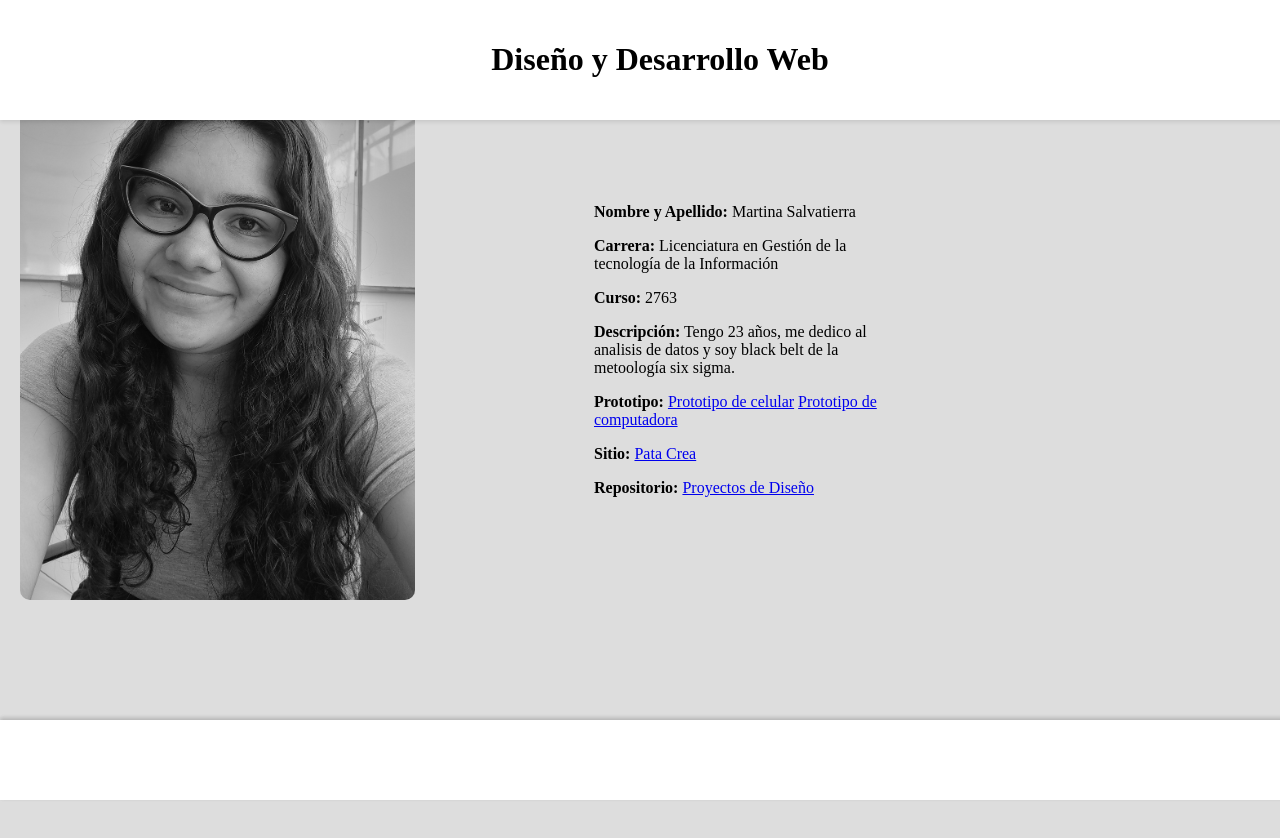
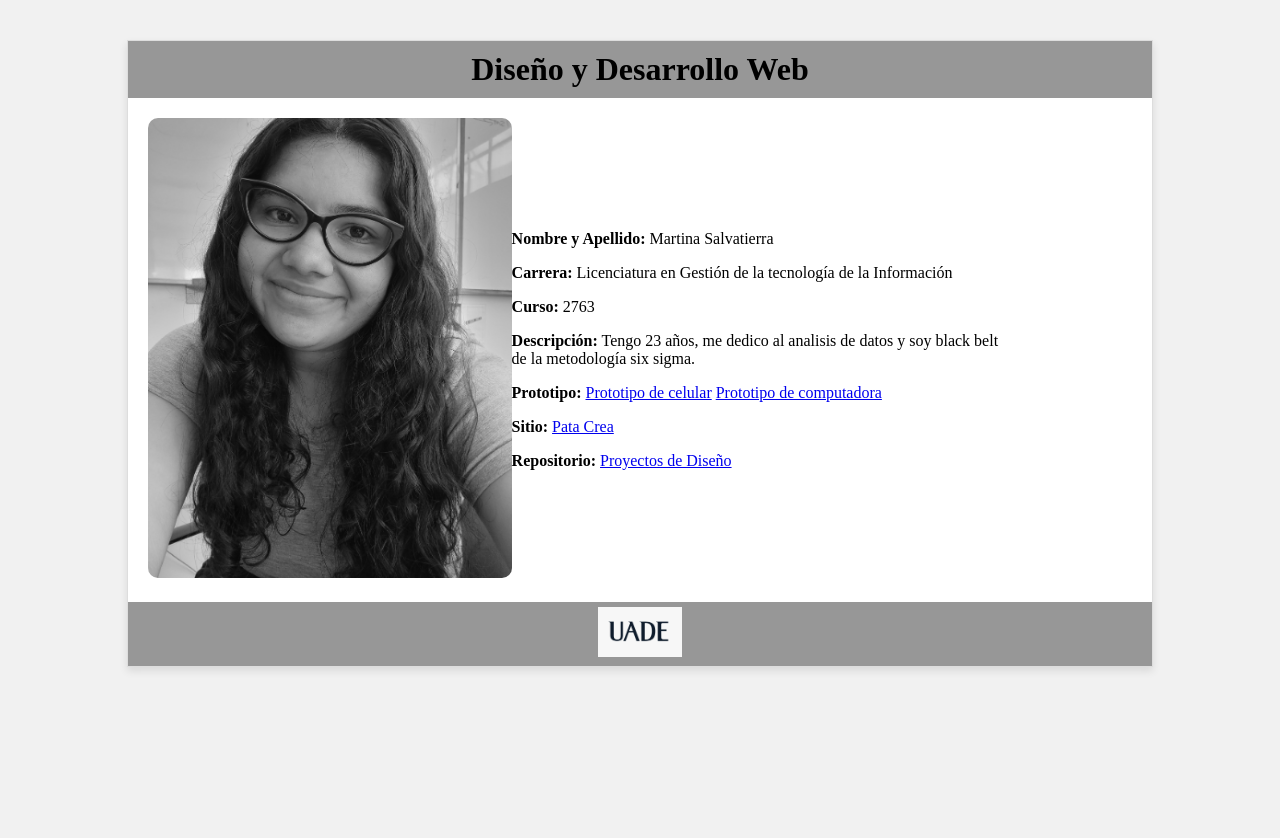
Before and after one commit to MartinaS22/Parcial, a plain HTML site: page index.html in a window 1280 px wide. After the commit the page ends 800 px from the top, so only its background shows below. Drawn offline with Linux system fonts and the light colour scheme.

Commit message:
Add files via upload

```diff
--- a/estilos.CSS
+++ b/estilos.CSS
@@ -1,32 +1,46 @@
 /* Estilos para el cuerpo de la página */
 body {
-    background-color: #dddddd; /* Color de fondo gris */
+    background-color: #f1f1f1; /* Color de fondo gris */
+    height: 100%; /* Ajustar la altura del cuerpo al 100% del viewport */
     margin: 0; /* Eliminar margen predeterminado del cuerpo */
     padding: 0; /* Eliminar el relleno predeterminado del cuerpo */
-    height: 100%; /* Ajustar la altura del cuerpo al 100% del viewport */
 }
 
 .contenido {
-    justify-content: center; /* Centra los elementos horizontalmente */
-    position: relative;
-    width: 100%;
-    height: 100%;
+    display: flex;
+    flex-direction: column;
+    justify-content: space-between;
+    align-items: center;
+    background-color: #ffffff; /* Fondo blanco para la tarjeta */
+    border: 1px solid #dddddd; /* Borde gris claro */
+    box-shadow: 0 4px 8px rgba(0, 0, 0, 0.1); /* Sombra para dar efecto de tarjeta */
+    padding: 0; /* Eliminar el relleno interior */
+    margin: 40px auto; /* Margen superior e inferior para separarla del borde de la página */
+    width: 80%;
+    max-width: 1200px; /* Ancho máximo para evitar que crezca demasiado en pantallas grandes */
+    height: auto; /* Ajustar la altura automáticamente */
+}
+
+.barra-superior, .barra-inferior {
+    width: 100%; /* Asegurar que las barras ocupen todo el ancho del contenedor */
+    background-color: #979797;
+    text-align: center; /* Centrar el contenido */
 }
 
 .barra-superior {
-    position: fixed;
-    top: 0;
-    left: 0;
-    width: 100%;
-    background-color: #ffffff;
-    z-index: 1;
-    padding: 20px;
-    box-shadow: 0 2px 4px rgba(0,0,0,0.1);
-    height: 10%; /* Ajustar la altura de la barra inferior al 20% del viewport */
+    padding: 10px 0; /* Añadir relleno superior e inferior */
 }
 
-.barra-superior h1{
-    text-align: center;
+.barra-superior h1 {
+    margin: 0; /* Eliminar márgenes del h1 */
+}
+
+.barra-inferior {
+    padding: 5px 0; /* Añadir relleno superior e inferior */
+}
+
+.barra-inferior img {
+    max-height: 50px; /* Ajustar la altura máxima de la imagen */
 }
 
 .contenido-medio {
@@ -34,22 +48,20 @@ body {
     flex-direction: row;
     justify-content: space-between;
     align-items: center;
-    margin-top: 80px;
-    padding: 20px;
+    padding: 20px; /* Añadir relleno interno */
     box-sizing: border-box;
-    margin-bottom: 20%;
-    height: calc(100% - 100px);
+    width: 100%; /* Asegurar que ocupe todo el ancho del contenedor */
 }
 
-
-.contenido-medio img {
+.contenido-medio .foto img {
     max-width: 100%;
     height: auto;
     border-radius: 10px;
 }
 
-.contenido-medio p {
-    max-width: 45%;
+.contenido-medio .texto p {
+    max-width: 80%;
+    font-size: 16px;
 }
 
 @media screen and (max-width: 768px) {
@@ -60,27 +72,7 @@ body {
 
     .contenido-medio img,
     .contenido-medio p {
-        max-width: 90%;
+        max-width: 80%;
         height: auto;
     }
 }
-
-.barra-inferior {
-    position: fixed;
-    bottom: 0;
-    left: 0;
-    width: 100%;
-    background-color: #ffffff;
-    z-index: 1;
-    padding: 20px;
-    box-shadow: 0 -2px 4px rgba(0,0,0,0.1);
-    height: 5%;
-}
- /* Estilo adicional para la imagen en la barra inferior */
-.barra-inferior img {
-    /*width: 100%;*/
-    height: 20px;
-    display: block;
-    margin: auto;
-
-}
--- a/index.html
+++ b/index.html
@@ -12,7 +12,9 @@
             </h1>
         </div>
         <div class="contenido-medio">
-            <img src="imagen1.png">
+            <div class="foto">
+                <img src="imagen1.png">
+            </div>
             <div class="texto">
                 <p>
                     <b>Nombre y Apellido:</b> Martina Salvatierra
@@ -24,7 +26,7 @@
                     <b>Curso:</b> 2763
                 </p>
                 <p>
-                    <b>Descripción:</b> Tengo 23 años, me dedico al analisis de datos y soy black belt de la metoología six sigma.
+                    <b>Descripción:</b> Tengo 23 años, me dedico al analisis de datos y soy black belt de la metodología six sigma.
                 </p>
                 <p>
                     <b>Prototipo:</b>
@@ -38,11 +40,9 @@
                     <b>Repositorio:</b> <a href="https://github.com/MartinaS22/Proyectos_Dise-o.git">Proyectos de Diseño</a>
                 </p>
             </div>
-            <div class="barra-inferior">
-                <img src="uade.jpeg">
-            </div>
-            <div class="barra-inferior">
-            </div>
+        </div>
+        <div class="barra-inferior">
+            <img src="uade.jpeg">
         </div>
     </div>
 </body>
```
